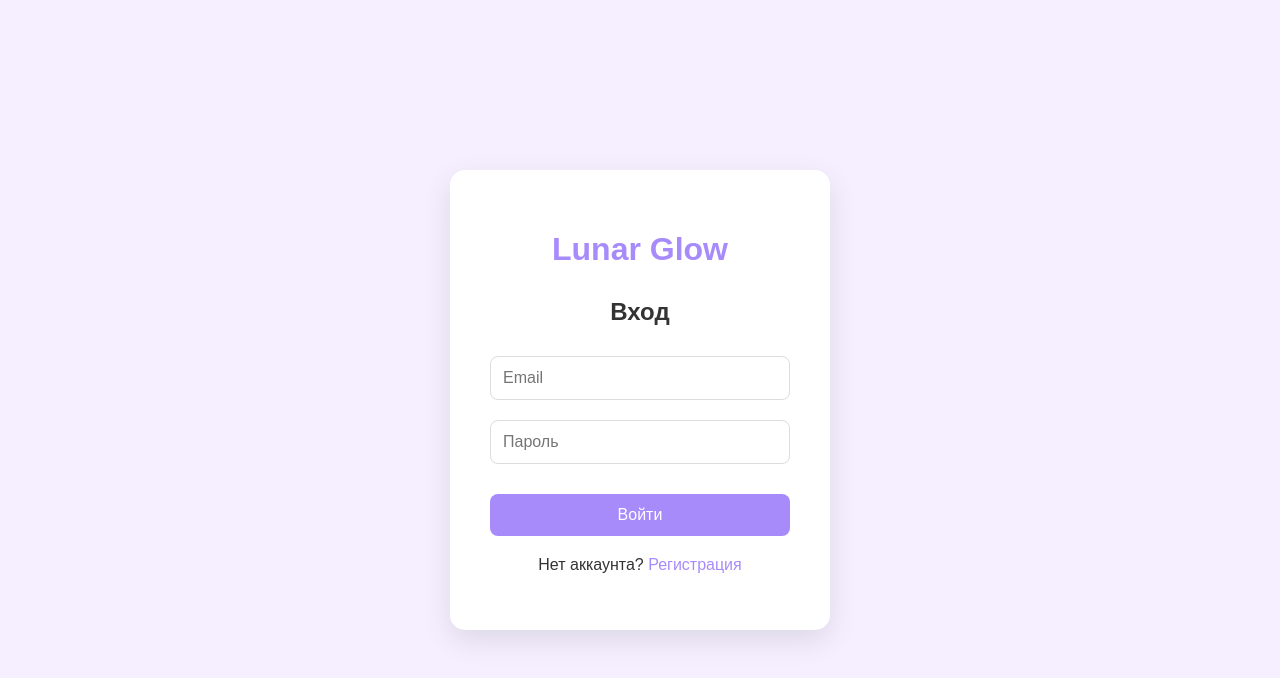
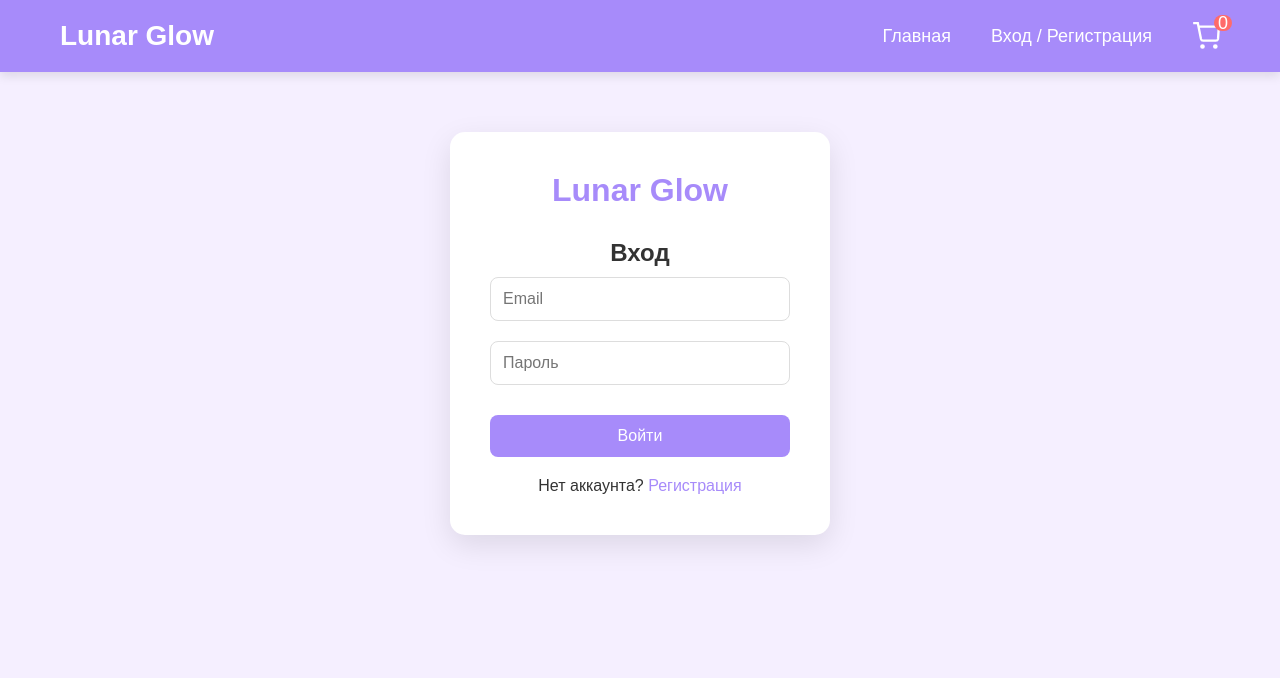
Before and after one commit to lizkakozachenko2008/L_Shop, a website built with Vite: page client/index.html in a window 1280 px wide. Built offline with nearby package versions, Linux system fonts and the light colour scheme; files whose address does not match are found by name.

Commit message:
feat(frontend): improve header - SVG cart icon, badge counter, better layout

```diff
--- a/client/src/components/Header.ts
+++ b/client/src/components/Header.ts
@@ -0,0 +1,75 @@
+import { api, handleResponse } from "../services/api";
+
+export const Header = async (): Promise<HTMLElement> => {
+  const header = document.createElement("header");
+  header.className = "header";
+
+  let userName = "Гость";
+  let isLoggedIn = false;
+  let cartCount = 0; // TODO: потом реальный счётчик из /cart
+
+  try {
+    const res = await api.auth.me();
+    if (res.ok) {
+      const data = await handleResponse<{ user: { name: string } }>(res);
+      userName = data.user.name;
+      isLoggedIn = true;
+    }
+  } catch (err) {
+    // не авторизован
+  }
+
+  header.innerHTML = `
+    <div class="header-content container">
+      <div class="header-left">
+        <h1><a href="/" id="logo">Lunar Glow</a></h1>
+      </div>
+      <nav class="header-nav">
+        <a href="/" id="home-link">Главная</a>
+        ${isLoggedIn
+          ? `<span>Привет, ${userName}!</span> <a href="#" id="logout-link">Выйти</a>`
+          : `<a href="/login" id="login-link">Вход / Регистрация</a>`
+        }
+        <a href="/cart" id="cart-link" class="cart-link">
+          <svg class="cart-svg" viewBox="0 0 24 24" fill="none" stroke="currentColor" stroke-width="2">
+            <circle cx="9" cy="21" r="1"/>
+            <circle cx="20" cy="21" r="1"/>
+            <path d="M1 1h4l2.7 13.5a2 2 0 0 0 2 1.5h10.6a2 2 0 0 0 2-1.5L23 4H6"/>
+          </svg>
+          <span class="cart-badge">${cartCount}</span>
+        </a>
+      </nav>
+    </div>
+  `;
+
+  // Ссылки (временный location.href, потом роутер)
+  header.querySelector("#logo")?.addEventListener("click", (e) => {
+    e.preventDefault();
+    location.href = "/";
+  });
+
+  header.querySelector("#home-link")?.addEventListener("click", (e) => {
+    e.preventDefault();
+    location.href = "/";
+  });
+
+  header.querySelector("#cart-link")?.addEventListener("click", (e) => {
+    e.preventDefault();
+    location.href = "/cart";
+  });
+
+  if (isLoggedIn) {
+    header.querySelector("#logout-link")?.addEventListener("click", async (e) => {
+      e.preventDefault();
+      await api.auth.logout();
+      location.reload();
+    });
+  } else {
+    header.querySelector("#login-link")?.addEventListener("click", (e) => {
+      e.preventDefault();
+      location.href = "/login";
+    });
+  }
+
+  return header;
+};
--- a/client/src/main.ts
+++ b/client/src/main.ts
@@ -1,7 +1,21 @@
 import "./style.css";
+import { Header } from "./components/Header";
 import { LoginPage } from "./pages/LoginPage";
 import { render } from "./utils/render";
 
 const app = document.getElementById("app") as HTMLElement;
 
-render(LoginPage(), app);
+const init = async () => {
+  const header = await Header();
+
+  const main = document.createElement("main");
+  main.className = "main-content";
+
+  const page = LoginPage();
+
+  render(header, app);
+  render(page, main);
+  app.appendChild(main);
+};
+
+init();
--- a/client/src/style.css
+++ b/client/src/style.css
@@ -1,27 +1,122 @@
 * {
   box-sizing: border-box;
+  margin: 0;
+  padding: 0;
 }
 
 body {
-  margin: 0;
-  padding: 0;
   font-family: Arial, sans-serif;
-  background: #f5efff; /* нежный лавандовый фон для косметики */
+  background: #f5efff;
   color: #333;
 }
 
 #app {
   min-height: 100vh;
   display: flex;
-  justify-content: center;
+  flex-direction: column;
+}
+
+.header {
+  background: #a78bfa;
+  color: white;
+  padding: 20px 0;
+  box-shadow: 0 4px 10px rgba(0,0,0,0.1);
+  position: sticky;
+  top: 0;
+  z-index: 100;
+}
+
+.header-content {
+  max-width: 1200px;
+  margin: 0 auto;
+  padding: 0 20px;
+  display: flex;
+  justify-content: space-between;
   align-items: center;
 }
 
+.header-left h1 {
+  margin: 0;
+  font-size: 28px;
+}
+
+.header-left a {
+  color: white;
+  text-decoration: none;
+}
+
+.header-nav {
+  display: flex;
+  align-items: center;
+  gap: 40px; /* расстояние между элементами */
+}
+
+.cart-link {
+  position: relative;
+  display: flex;
+  align-items: center;
+}
+
+.cart-svg {
+  width: 28px;
+  height: 28px;
+  stroke: white;
+}
+
+.cart-badge {
+  position: absolute;
+  top: -7px;
+  right: -12px;
+  background: #ff6b6b;
+  color: white;
+  font-size: 10px;
+  padding: 1px 2px;
+  border-radius: 10px;
+  min-width: 18px;
+  height: 16px;
+  display: flex;
+  align-items: center;
+  justify-content: center;
+  box-sizing: border-box;
+}
+
+.header-nav a, .header-nav span {
+  color: white;
+  text-decoration: none;
+  font-size: 18px;
+}
+
+.header-nav a:hover {
+  text-decoration: underline;
+}
+
+.cart-icon {
+  font-size: 24px;
+}
+
+.cart-count {
+  background: white;
+  color: #a78bfa;
+  border-radius: 50%;
+  padding: 2px 8px;
+  font-size: 14px;
+  margin-left: 5px;
+}
+
+.main-content {
+  flex: 1;
+  display: flex;
+  justify-content: center;
+  align-items: flex-start;
+  padding: 60px 20px;
+}
+
+/* Форма логина */
 .login-page {
   background: white;
   padding: 40px;
   border-radius: 15px;
-  box-shadow: 0 10px 30px rgba(0, 0, 0, 0.1);
+  box-shadow: 0 10px 30px rgba(0,0,0,0.1);
   width: 380px;
   text-align: center;
 }
```
